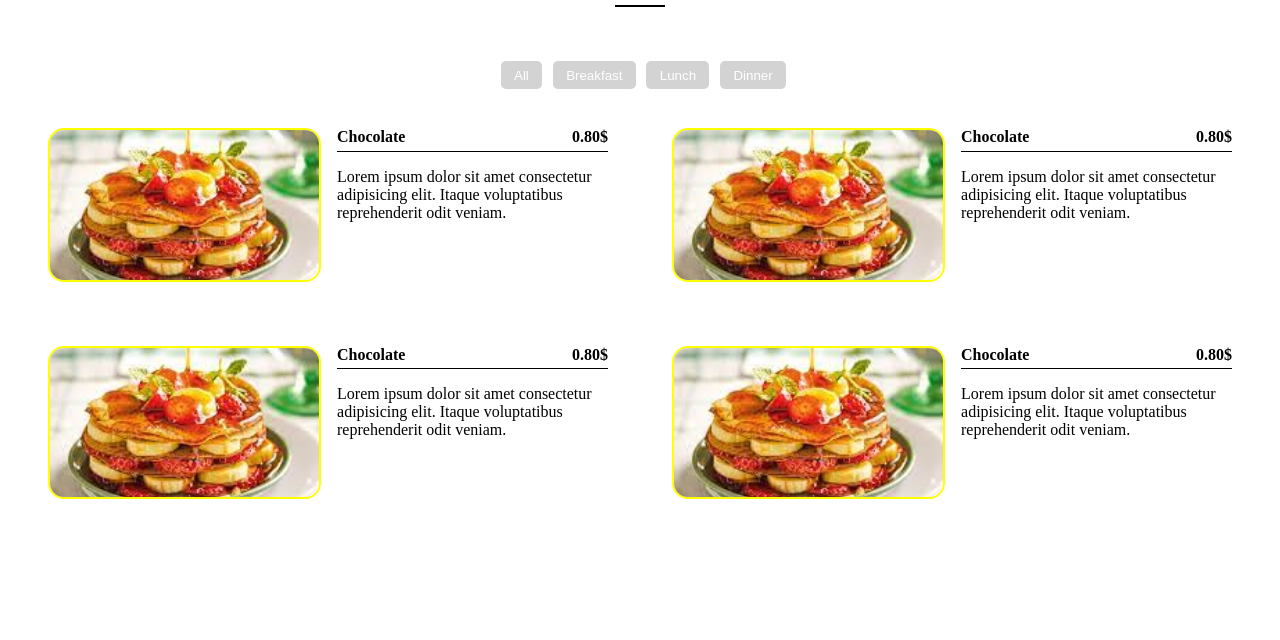
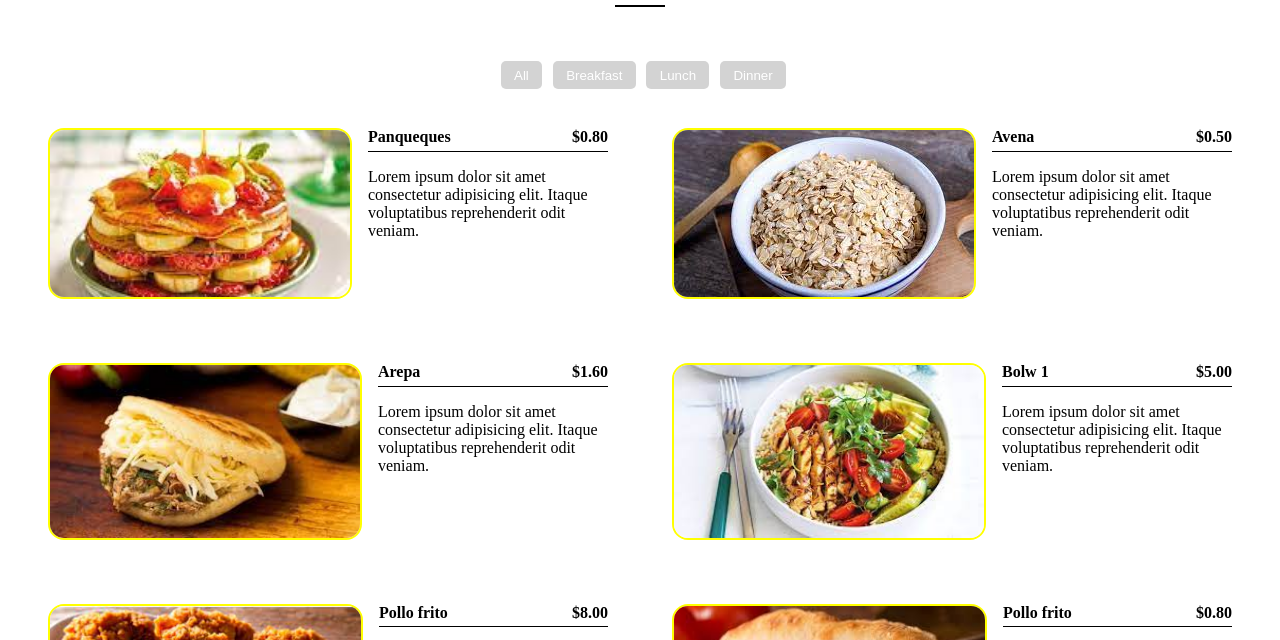
Before and after one commit to mvbri/tabs, a plain HTML site: page index.html in a window 1280 px wide. Shown: the part 104-744 px from the top of the page. Drawn offline with Linux system fonts and the light colour scheme.

Commit message:
funcionalidad básica de tabs

```diff
--- /dev/null
+++ b/datos.js
@@ -0,0 +1,65 @@
+export const datos = [
+	{
+		id: 1,
+		category: 'breakfast',
+		imgSrc: './images/breakfast-1.jpeg',
+		title: 'Panqueques',
+		price: '0.80',
+		description:
+			'Lorem ipsum dolor sit amet consectetur adipisicing elit. Itaque voluptatibus reprehenderit odit veniam.',
+	},
+	{
+		id: 2,
+		category: 'breakfast',
+		imgSrc: './images/breakfast-2.jpeg',
+		title: 'Avena',
+		price: '0.50',
+		description:
+			'Lorem ipsum dolor sit amet consectetur adipisicing elit. Itaque voluptatibus reprehenderit odit veniam.',
+	},
+	{
+		id: 3,
+		category: 'breakfast',
+		imgSrc: './images/breakfast-3.jpeg',
+		title: 'Arepa',
+		price: '1.60',
+		description:
+			'Lorem ipsum dolor sit amet consectetur adipisicing elit. Itaque voluptatibus reprehenderit odit veniam.',
+	},
+	{
+		id: 4,
+		category: 'lunch',
+		imgSrc: './images/lunch-1.jpeg',
+		title: 'Bolw 1',
+		price: '5.00',
+		description:
+			'Lorem ipsum dolor sit amet consectetur adipisicing elit. Itaque voluptatibus reprehenderit odit veniam.',
+	},
+	{
+		id: 5,
+		category: 'lunch',
+		imgSrc: './images/lunch-2.jpeg',
+		title: 'Pollo frito',
+		price: '8.00',
+		description:
+			'Lorem ipsum dolor sit amet consectetur adipisicing elit. Itaque voluptatibus reprehenderit odit veniam.',
+	},
+	{
+		id: 6,
+		category: 'dinner',
+		imgSrc: './images/dinner-1.jpeg',
+		title: 'Pollo frito',
+		price: '0.80',
+		description:
+			'Lorem ipsum dolor sit amet consectetur adipisicing elit. Itaque voluptatibus reprehenderit odit veniam.',
+	},
+	{
+		id: 7,
+		category: 'dinner',
+		imgSrc: './images/dinner-2.jpeg',
+		title: 'Panqueques',
+		price: '0.80',
+		description:
+			'Lorem ipsum dolor sit amet consectetur adipisicing elit. Itaque voluptatibus reprehenderit odit veniam.',
+	},
+];
--- a/index.html
+++ b/index.html
@@ -17,61 +17,10 @@
 					<button class="tab-button" data-id="lunch">Lunch</button>
 					<button class="tab-button" data-id="dinner">Dinner</button>
 				</div>
-				<div class="tabs-items">
-					<article class="item">
-						<img src="./images/breakfast-1.jpeg" alt="" />
-						<div class="item-info">
-							<header>
-								<h4>Chocolate</h4>
-								<h4>0.80$</h4>
-							</header>
-							<p class="item-desc">
-								Lorem ipsum dolor sit amet consectetur adipisicing elit. Itaque
-								voluptatibus reprehenderit odit veniam.
-							</p>
-						</div>
-					</article>
-					<article class="item">
-						<img src="./images/breakfast-1.jpeg" alt="" />
-						<div class="item-info">
-							<header>
-								<h4>Chocolate</h4>
-								<h4>0.80$</h4>
-							</header>
-							<p class="item-desc">
-								Lorem ipsum dolor sit amet consectetur adipisicing elit. Itaque
-								voluptatibus reprehenderit odit veniam.
-							</p>
-						</div>
-					</article>
-					<article class="item">
-						<img src="./images/breakfast-1.jpeg" alt="" />
-						<div class="item-info">
-							<header>
-								<h4>Chocolate</h4>
-								<h4>0.80$</h4>
-							</header>
-							<p class="item-desc">
-								Lorem ipsum dolor sit amet consectetur adipisicing elit. Itaque
-								voluptatibus reprehenderit odit veniam.
-							</p>
-						</div>
-					</article>
-					<article class="item">
-						<img src="./images/breakfast-1.jpeg" alt="" />
-						<div class="item-info">
-							<header>
-								<h4>Chocolate</h4>
-								<h4>0.80$</h4>
-							</header>
-							<p class="item-desc">
-								Lorem ipsum dolor sit amet consectetur adipisicing elit. Itaque
-								voluptatibus reprehenderit odit veniam.
-							</p>
-						</div>
-					</article>
-				</div>
+				<div class="tabs-items"></div>
 			</div>
 		</section>
+
+		<script type="module" src="./script.js"></script>
 	</body>
 </html>
--- /dev/null
+++ b/script.js
@@ -0,0 +1,42 @@
+import { datos } from './datos.js';
+
+const tabsItems = document.querySelector('.tabs-items');
+const tabButton = document.querySelectorAll('.tab-button');
+
+window.addEventListener('DOMContentLoaded', () => {
+	const showItems = (datos) => {
+		let items = [];
+		datos.forEach((d) => {
+			items.push(`<article class="item">
+            <img src=${d.imgSrc} alt="" />
+            <div class="item-info">
+                <header>
+                    <h4>${d.title}</h4>
+                    <h4>$${d.price}</h4>
+                </header>
+                <p class="item-desc">${d.description}</p>
+            </div>
+        </article>
+        `);
+		});
+		items = items.join('');
+		tabsItems.innerHTML = items;
+	};
+
+	const display = (e) => {
+		const dataset = e.target.dataset.id;
+		const actualTab = datos.filter((d) => d.category == dataset);
+
+		if (dataset == 'all') {
+			return showItems(datos);
+		}
+
+		showItems(actualTab);
+	};
+
+	tabButton.forEach((button) => {
+		button.addEventListener('click', display);
+	});
+
+	showItems(datos);
+});
```
Also changed, not shown: images/breakfast-2.jpeg (added), images/breakfast-3.jpeg (added), images/dinner-1.jpeg (added), images/dinner-2.jpeg (added), images/lunch-1.jpeg (added), images/lunch-2.jpeg (added).
